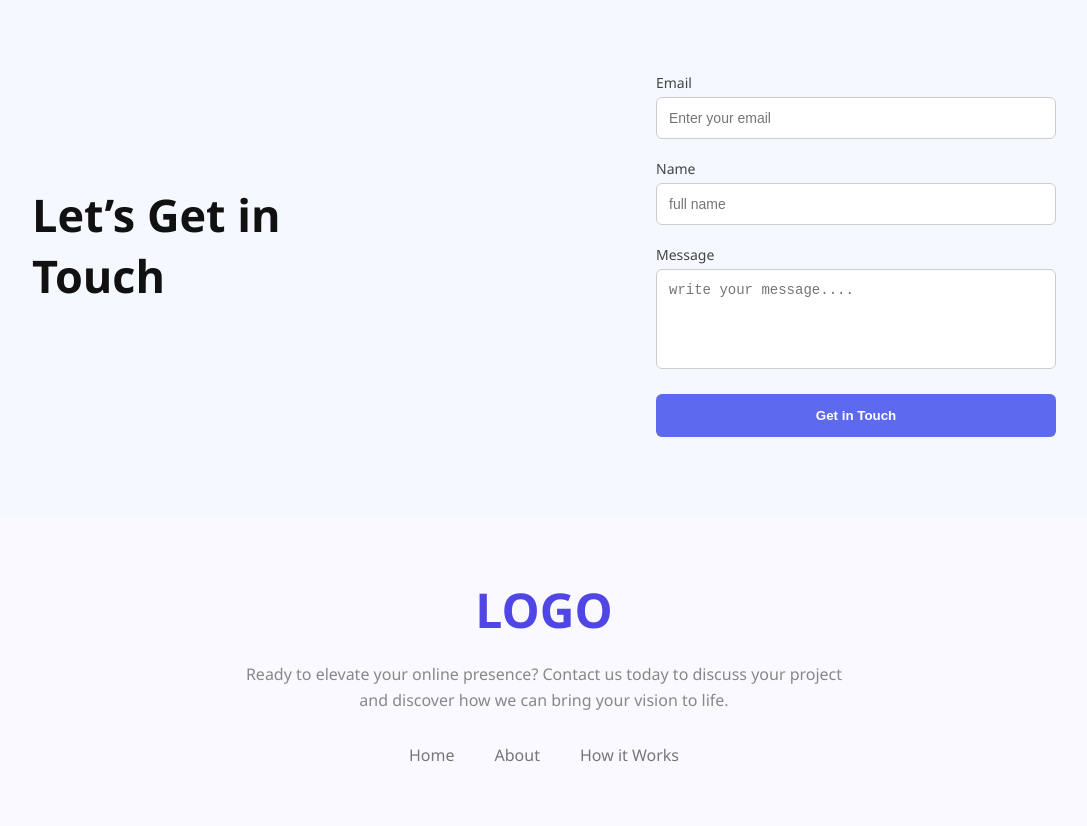
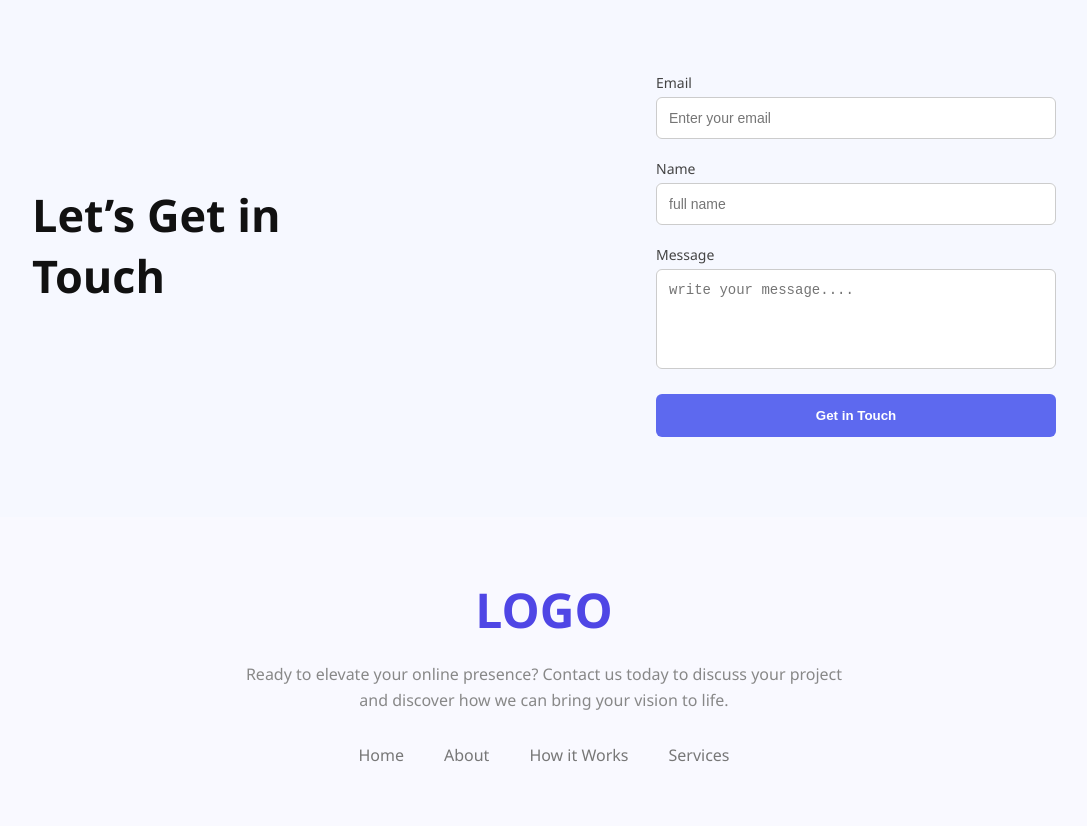
Before and after one commit to AfsanaMime/web-devlop-repo, a plain HTML site: page index.html in a window 1280 px wide. Shown: the part 1872-2698 px from the top of the page, without its empty margins (96-1183 px from the left). Drawn offline with Linux system fonts and the light colour scheme.

```diff
--- a/index.html
+++ b/index.html
@@ -202,7 +202,7 @@
       <a href="https://www.w3schools.com/howto/howto_js_topnav.asp">Home</a>
       <a href="https://www.w3schools.com/howto/howto_css_about_page.asp">About</a>
       <a href="https://www.w3schools.com/tags/tag_footer.asp">How it Works</a>
-      <a href=" https://afsanamime.github.io/web-devlop-repo/>Services</a>
+      <a href="https://codingartistweb.com/2021/12/responsive-our-services-section-using-html-css/">Services</a>
     </nav>
 
 
```
